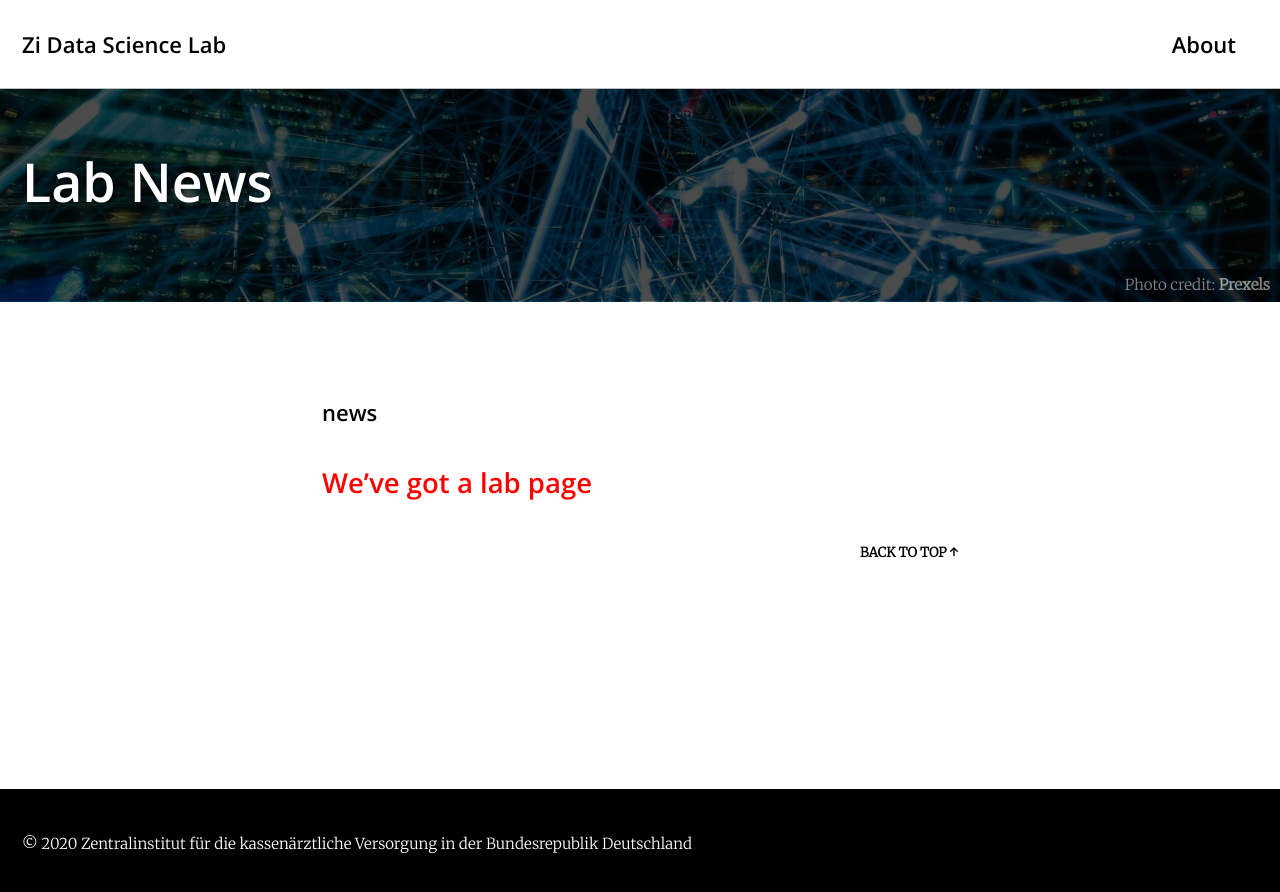
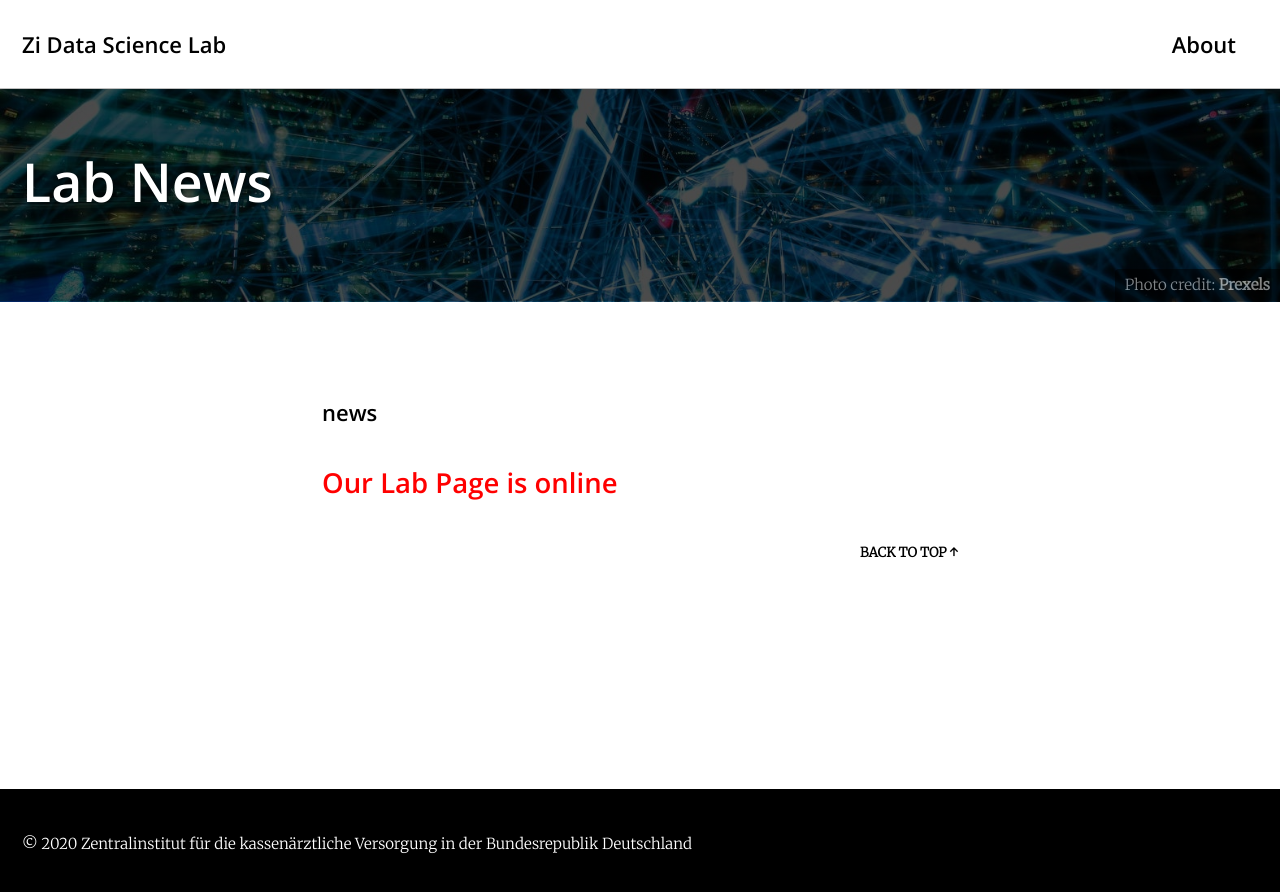
Before and after one commit to zidatalab/zidatalab.github.io, a Jekyll site: the page built from _pages/News.md, in a window 1280 px wide. Shown: the top 892 px of the page. Built offline with Jekyll 4.4.1, drawn with Linux system fonts in a browser that asks for light colours; cached includes are drawn as plain includes; nearby versions of some CDN libraries.

Commit message:
Update 2020-05-18-Lab-Page-Online.md

```diff
--- a/_posts/2020-05-18-Lab-Page-Online.md
+++ b/_posts/2020-05-18-Lab-Page-Online.md
@@ -1,6 +1,6 @@
 ---
 author: Lars
-title: We've got a lab page
+title: Our Lab Page is online
 header:
   overlay_image: https://zi.de/fileadmin/images/content/Slider/Slider_Das_Zi_Format.jpg
 excerpt: ""
```
